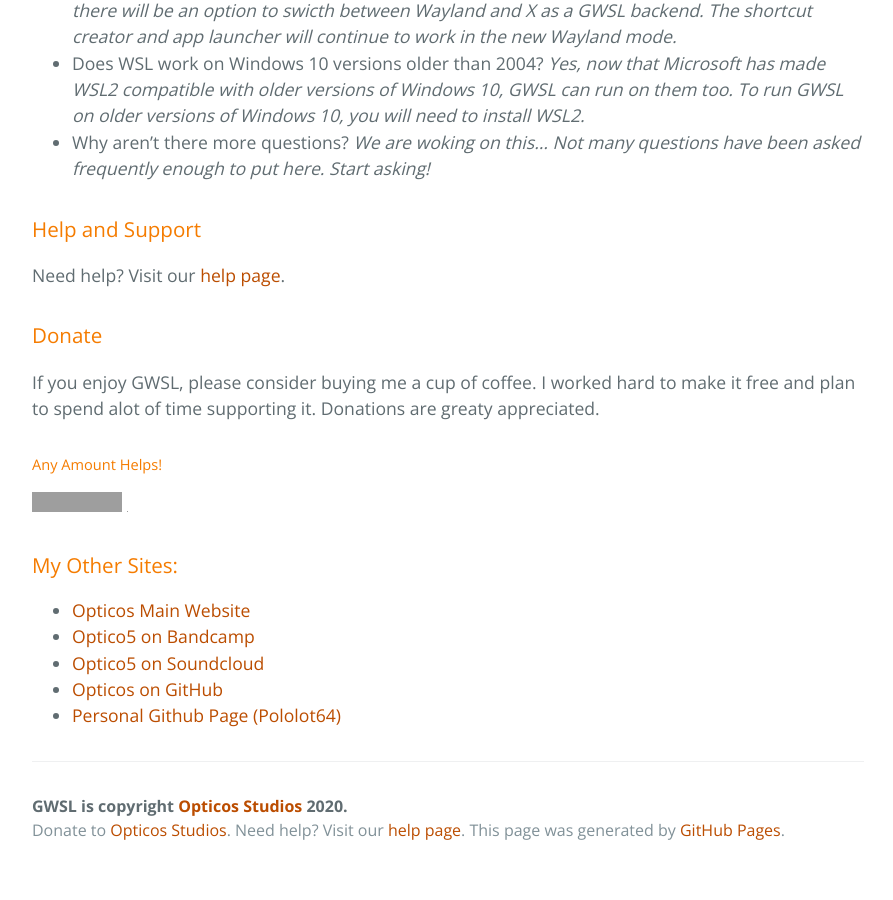
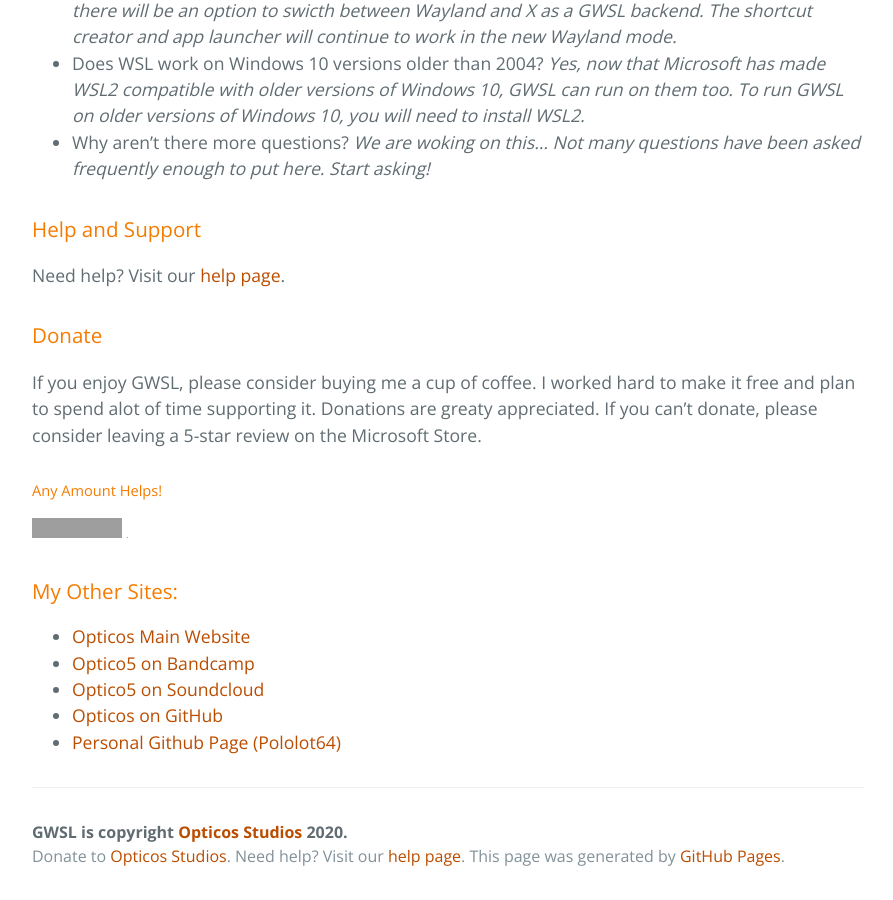
Before and after one commit to Opticos/gwsl, a Jekyll site: the page built from index.md, in a window 1280 px wide and 900 px high, scrolled down 2364 px. Shown: the whole window, without its empty margins (192-1085 px from the left). Built offline with Jekyll 4.4.1, drawn with Linux system fonts in a browser that asks for light colours; the repository's description, which GitHub fills in, is left out; before the commit the page ends 3238 px from its top, so only the background shows below that; grey boxes are pictures that could not be loaded.

Commit message:
Update index.md

```diff
--- a/index.md
+++ b/index.md
@@ -96,7 +96,7 @@ Need help? Visit our [help page](https://opticos.github.io/gwsl/help.html).
 
 ### Donate ###
 
-If you enjoy GWSL, please consider buying me a cup of coffee. I worked hard to make it free and plan to spend alot of time supporting it. Donations are greaty appreciated.
+If you enjoy GWSL, please consider buying me a cup of coffee. I worked hard to make it free and plan to spend alot of time supporting it. Donations are greaty appreciated. If you can't donate, please consider leaving a 5-star review on the Microsoft Store.
 
 ##### Any Amount Helps!
 
```
